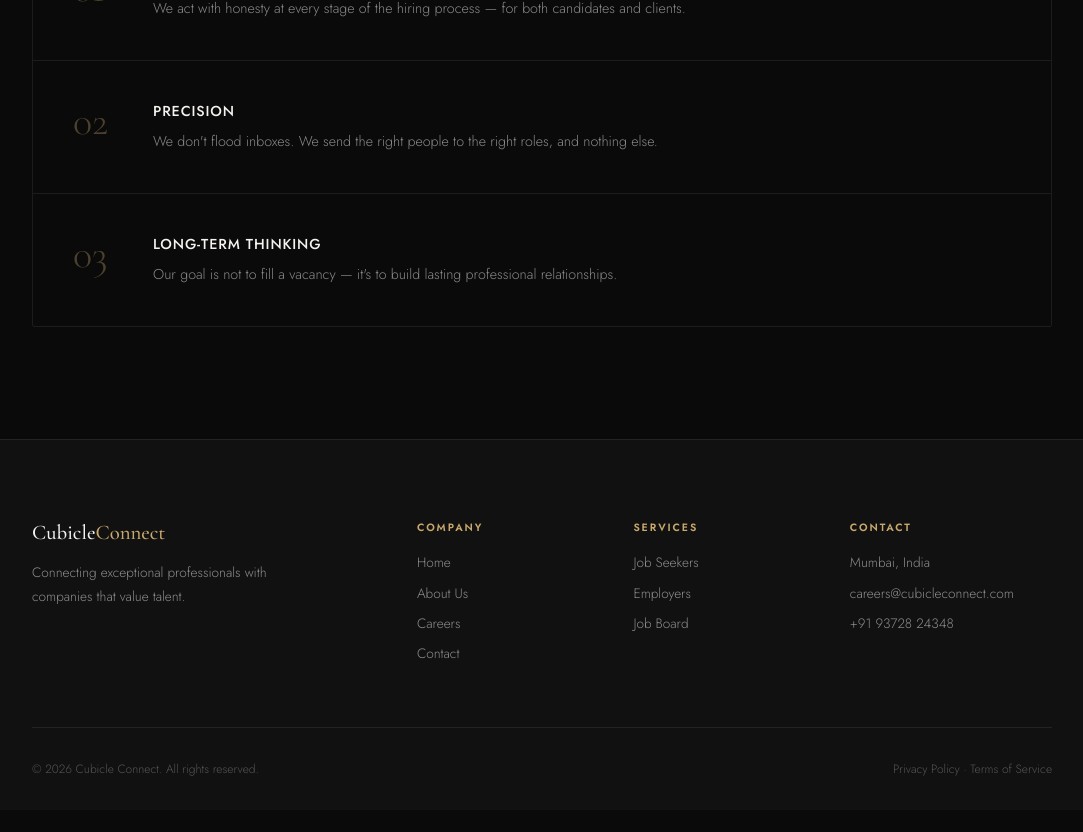
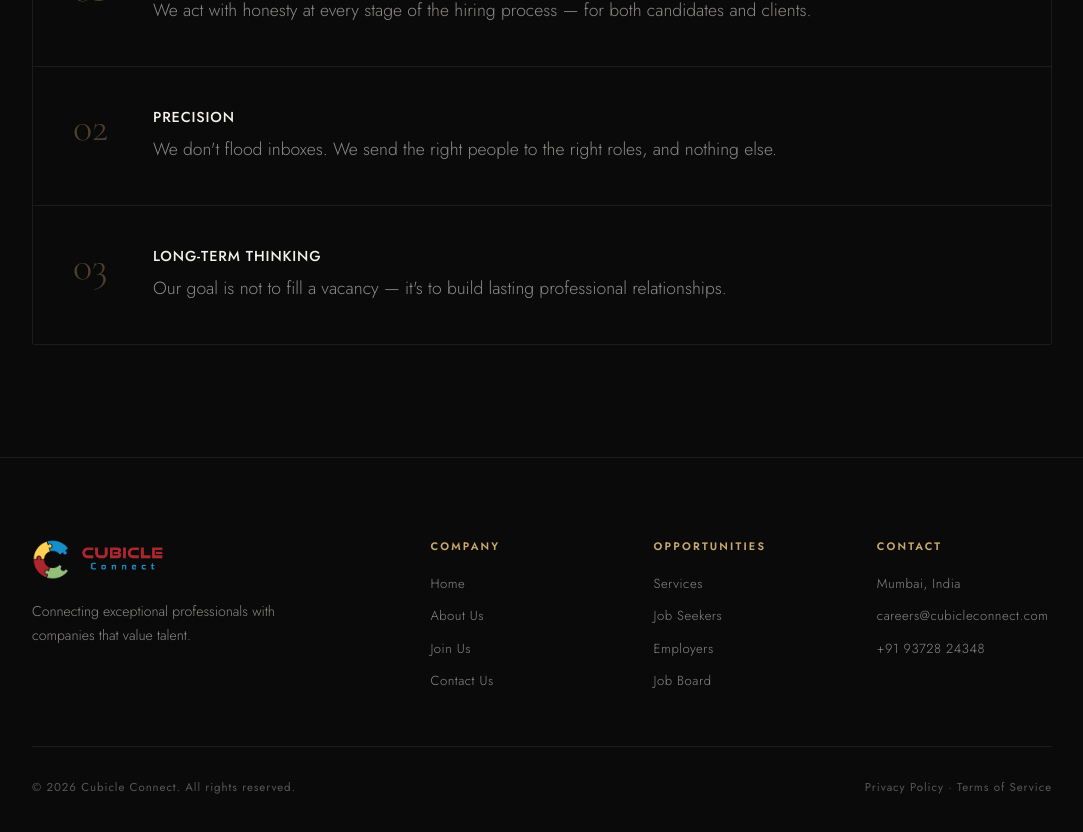
Before and after one commit to NabhyaIoT2026/cubicle-connect, a React (Create React App) app: page /about in a window 1280 px wide. Shown: the part 1400-2232 px from the top of the page, without its empty margins (98-1181 px from the left). Before the commit the page ends 2210 px from the top, so only its background shows below. Built offline with nearby package versions, Linux system fonts and the light colour scheme.

Commit message:
footer changes

```diff
--- a/src/components/Footer.css
+++ b/src/components/Footer.css
@@ -1,79 +1,130 @@
 .footer {
-  background: var(--dark);
+  background: #0a0a0a;
   border-top: 1px solid var(--border);
-  padding: 5rem 0 2rem;
+  padding: 5rem 0 2.5rem;
+  position: relative;
+  z-index: 1;
 }
 
 .footer__inner {
   display: grid;
-  grid-template-columns: 2fr 1fr 1fr 1.2fr;
+  grid-template-columns: 2fr 1fr 1fr 1fr;
   gap: 3rem;
-  margin-bottom: 4rem;
+  margin-bottom: 3.5rem;
+}
+
+/* ===== BRAND ===== */
+
+.footer__brand {
+  display: flex;
+  flex-direction: column;
+  gap: 1.2rem;
 }
 
 .footer__logo {
-  font-family: var(--font-display);
-  font-weight: 500;
-  font-size: 1.3rem;
-  color: var(--white);
-  margin-bottom: 1rem;
+  display: flex;
+  align-items: center;
+  gap: 10px;
 }
 
-.footer__logo span { color: var(--gold); }
+.footer__logo-icon {
+  height: 42px;
+  width: auto;
+  object-fit: contain;
+}
+
+.footer__logo-text {
+  height: 28px;
+  width: auto;
+  object-fit: contain;
+}
 
 .footer__brand p {
-  font-size: 0.85rem;
+  font-size: 0.88rem;
+  line-height: 1.75;
   color: var(--white-dim);
-  line-height: 1.7;
-  max-width: 260px;
+  font-weight: 300;
+  max-width: 280px;
 }
+
+/* ===== COLUMNS ===== */
 
 .footer__col {
   display: flex;
   flex-direction: column;
-  gap: 0.65rem;
+  gap: 0.85rem;
 }
 
 .footer__col h4 {
-  font-size: 0.66rem;
+  font-family: var(--font-body);
+  font-size: 0.68rem;
   font-weight: 600;
-  letter-spacing: 0.18em;
+  letter-spacing: 0.2em;
   text-transform: uppercase;
   color: var(--gold);
   margin-bottom: 0.4rem;
 }
 
-.footer__col a {
+.footer__col a,
+.footer__col span {
+  font-size: 0.82rem;
+  font-weight: 300;
+  color: var(--white-dim);
   text-decoration: none;
-  color: var(--white-dim);
-  font-size: 0.85rem;
-  transition: color 0.2s;
+  letter-spacing: 0.04em;
+  transition: color 0.2s ease;
 }
 
-.footer__col a:hover { color: var(--white); }
+.footer__col a:hover {
+  color: var(--white);
+}
 
-.footer__col span {
-  color: var(--white-dim);
-  font-size: 0.85rem;
-}
+/* ===== BOTTOM ===== */
 
 .footer__bottom {
   display: flex;
+  align-items: center;
   justify-content: space-between;
-  align-items: center;
   padding-top: 2rem;
-  font-size: 0.75rem;
-  color: rgba(245, 243, 239, 0.3);
-  flex-wrap: wrap;
-  gap: 0.5rem;
+  font-size: 0.72rem;
+  font-weight: 400;
+  letter-spacing: 0.08em;
+  color: var(--white-dim);
+  opacity: 0.6;
 }
 
-@media (max-width: 860px) {
-  .footer__inner { grid-template-columns: 1fr 1fr; }
-  .footer__brand { grid-column: 1 / -1; }
+/* ===== TABLET ===== */
+
+@media (max-width: 768px) {
+  .footer__inner {
+    grid-template-columns: 1fr 1fr;
+    gap: 2.5rem;
+  }
+
+  .footer__brand {
+    grid-column: 1 / -1;
+  }
 }
 
+/* ===== MOBILE ===== */
+
 @media (max-width: 480px) {
-  .footer__inner { grid-template-columns: 1fr; }
-  .footer__brand { grid-column: auto; }
+  .footer {
+    padding: 3.5rem 0 2rem;
+  }
+
+  .footer__inner {
+    grid-template-columns: 1fr;
+    gap: 2rem;
+  }
+
+  .footer__brand {
+    grid-column: unset;
+  }
+
+  .footer__bottom {
+    flex-direction: column;
+    gap: 0.5rem;
+    text-align: center;
+  }
 }
--- a/src/components/Footer.jsx
+++ b/src/components/Footer.jsx
@@ -1,13 +1,19 @@
 import { Link } from 'react-router-dom';
 import './Footer.css';
+import logoIcon from '../assets/logo.png';
+import companyName from '../assets/name.png';
 
 export default function Footer() {
   return (
     <footer className="footer">
       <div className="container">
         <div className="footer__inner">
+
           <div className="footer__brand">
-            <div className="footer__logo">Cubicle<span>Connect</span></div>
+            <div className="footer__logo">
+              <img src={logoIcon} alt="Company Logo" className="footer__logo-icon" />
+              <img src={companyName} alt="Company Name" className="footer__logo-text" />
+            </div>
             <p>Connecting exceptional professionals with companies that value talent.</p>
           </div>
 
@@ -15,12 +21,13 @@ export default function Footer() {
             <h4>Company</h4>
             <Link to="/">Home</Link>
             <Link to="/about">About Us</Link>
-            <Link to="/careers">Careers</Link>
-            <Link to="/contact">Contact</Link>
+            <Link to="/careers">Join Us</Link>
+            <Link to="/contact">Contact Us</Link>
           </div>
 
           <div className="footer__col">
-            <h4>Services</h4>
+            <h4>Opportunities</h4>
+            <Link to="/services">Services</Link>
             <Link to="/job-seekers">Job Seekers</Link>
             <Link to="/employers">Employers</Link>
             <Link to="/job-board">Job Board</Link>
@@ -32,9 +39,11 @@ export default function Footer() {
             <span>careers@cubicleconnect.com</span>
             <span>+91 93728 24348</span>
           </div>
+
         </div>
 
         <hr className="rule" />
+
         <div className="footer__bottom">
           <span>© 2026 Cubicle Connect. All rights reserved.</span>
           <span>Privacy Policy · Terms of Service</span>
--- a/src/pages/About.css
+++ b/src/pages/About.css
@@ -49,7 +49,7 @@
 }
 
 .about-value p {
-  font-size: 0.89rem;
+  font-size: 1.1rem;
   color: var(--white-dim);
   line-height: 1.7;
 }
--- a/src/pages/About.jsx
+++ b/src/pages/About.jsx
@@ -18,7 +18,7 @@ export default function About() {
             Expertise Across <em>Industries</em>,<br /> Driven by Excellence.
           </h1>
           <p className="body-text anim-fadeUp d3" style={{ marginTop: '1.5rem' }}>
-            Based in the heart of Mumbai, we are an HR consulting firm established by professionally qualified founders dedicated to elevating organizational talent. We bring a wealth of diversified experience across various industries and functions to the table, ensuring our clients receive versatile and strategic human capital solutions.
+            Based in the heart of Mumbai, we are an Human Capital consulting firm established by professionally qualified founders dedicated to elevating organizational talent. We bring a wealth of diversified experience across various industries and functions to the table, ensuring our clients receive versatile and strategic human capital solutions.
           </p>
         </div>
       </section>
--- a/src/pages/Home.css
+++ b/src/pages/Home.css
@@ -169,7 +169,7 @@
 }
 
 .home-pillar p {
-  font-size: 0.85rem;
+  font-size: 1.0rem;
   color: var(--white-dim);
   line-height: 1.7;
 }
--- a/src/pages/JobBoard.jsx
+++ b/src/pages/JobBoard.jsx
@@ -135,7 +135,6 @@ export default function JobBoard() {
                   >
                     <div className="jb-item__left">
                       <div className="jb-item__title">{job.Title}</div>
-                      <div className="jb-item__company">{job.Company}</div>
                     </div>
                     <button
                       className="btn btn-outline jb-item__apply"
--- a/src/pages/Services.css
+++ b/src/pages/Services.css
@@ -43,7 +43,7 @@
 
 .services-list__label span {
   display: block;
-  font-size: 0.68rem;
+  font-size: 1.0rem;
   font-weight: 600;
   letter-spacing: 0.18em;
   text-transform: uppercase;
@@ -153,7 +153,7 @@
 }
 
 .service-item__desc {
-  font-size: 0.87rem;
+  font-size: 1.0rem;
   color: var(--white-dim);
   line-height: 1.8;
   margin: 0;
```
